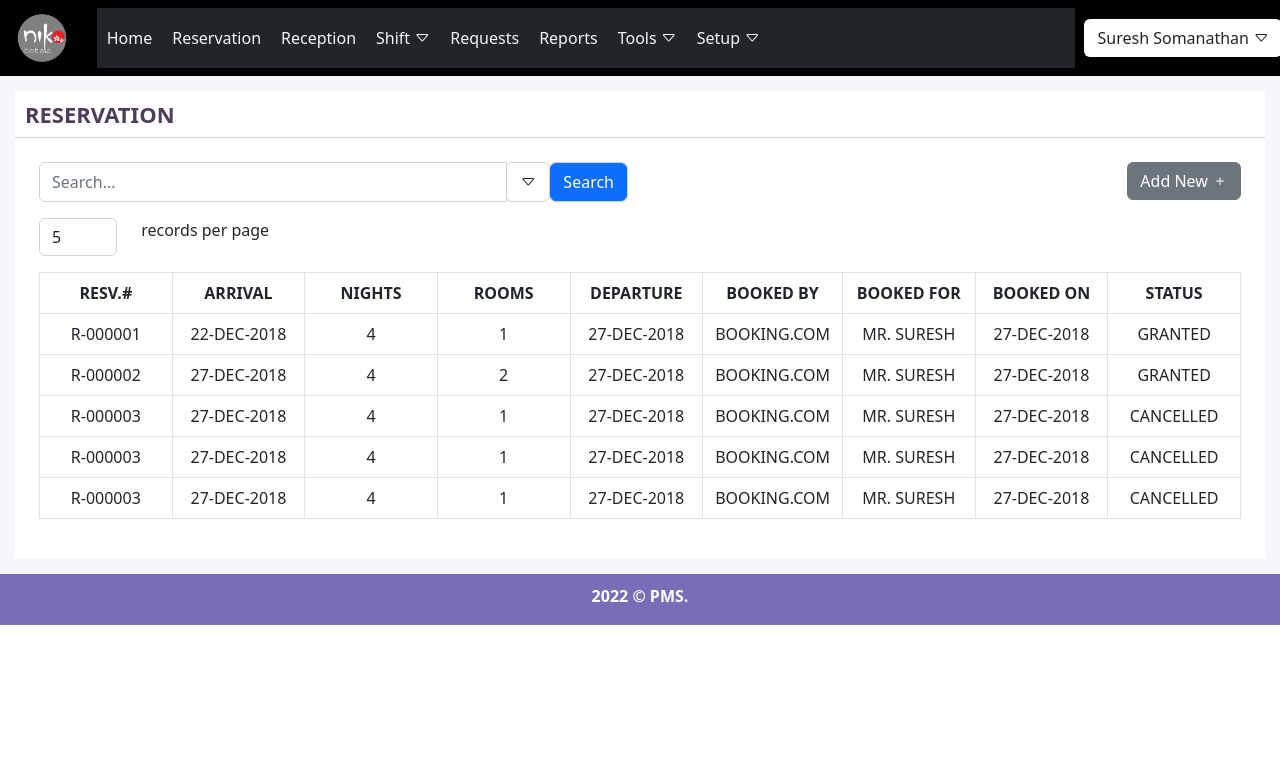
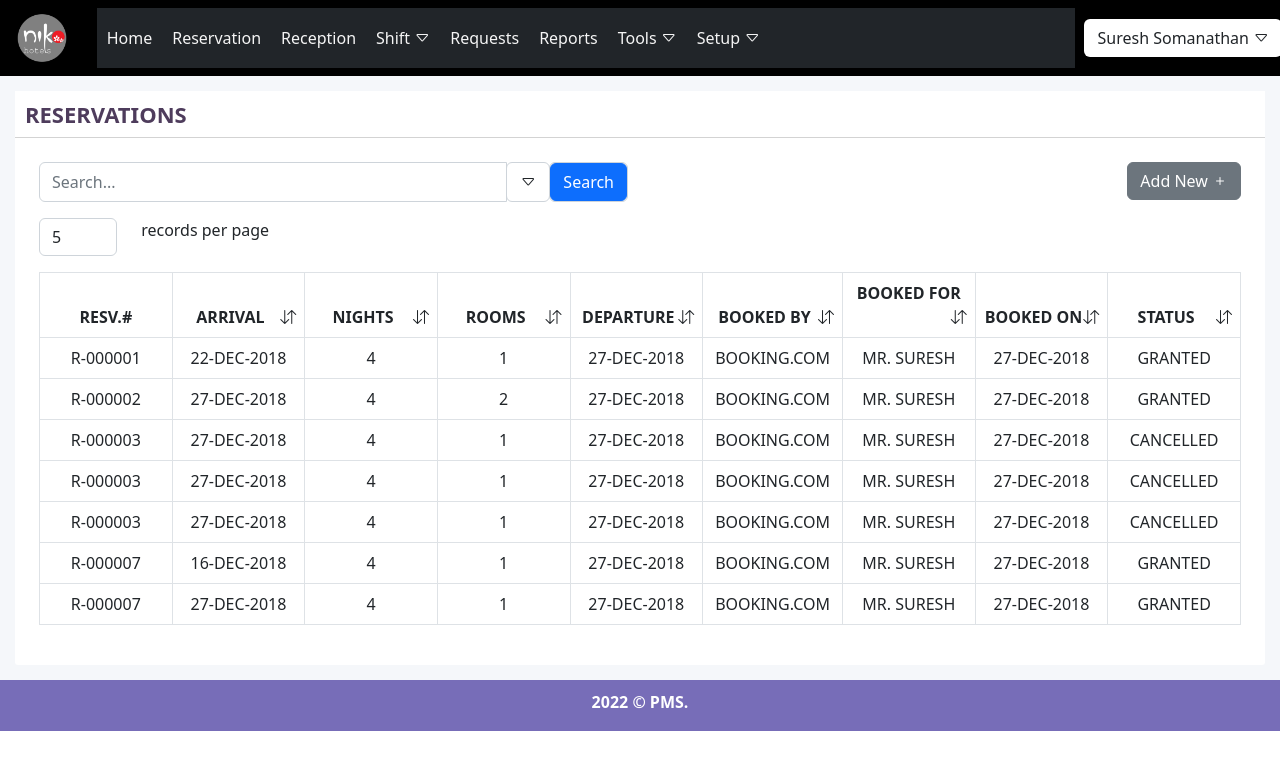
Before and after one commit to indocosmo-projects/PMS-Prototype, a React (Create React App) app: page / in a window 1280 px wide. Shown: the top 770 px of the page. Built offline with nearby package versions, Linux system fonts and the light colour scheme.

Commit message:
Reservation Page

```diff
--- a/src/component/Reservation/Reservation.jsx
+++ b/src/component/Reservation/Reservation.jsx
@@ -10,6 +10,8 @@ class Reservation extends React.Component {
     {id: 3, rese:' R-000003',arrival :'27-DEC-2018',nights:'4',rooms:'1',departure:'27-DEC-2018', bookedby:'BOOKING.COM',bookedfor:'MR. SURESH', bookedon:'27-DEC-2018',	status:'CANCELLED'},
     {id: 4, rese:'R-000003',arrival :'27-DEC-2018',nights:'4',rooms:'1',departure:'27-DEC-2018', bookedby:'BOOKING.COM',bookedfor:'MR. SURESH', bookedon:'27-DEC-2018',	status:'CANCELLED'},
     {id: 5, rese:'R-000003',arrival :'27-DEC-2018',nights:'4',rooms:'1',departure:'27-DEC-2018', bookedby:'BOOKING.COM',bookedfor:'MR. SURESH', bookedon:'27-DEC-2018',	status:'CANCELLED'},
+    {id: 6, rese:'R-000007',arrival :'16-DEC-2018',nights:'4',rooms:'1',departure:'27-DEC-2018', bookedby:'BOOKING.COM',bookedfor:'MR. SURESH', bookedon:'27-DEC-2018',	status:'GRANTED'},
+    {id: 7, rese:'R-000007',arrival :'27-DEC-2018',nights:'4',rooms:'1',departure:'27-DEC-2018', bookedby:'BOOKING.COM',bookedfor:'MR. SURESH', bookedon:'27-DEC-2018',	status:'GRANTED'},
     ],
 
 }
@@ -19,7 +21,7 @@ class Reservation extends React.Component {
         return(
                 <tbody>
                     {
-                    this.state.details.map(detail => <tr key={detail.id} >
+                    this.state.details.map(detail =>  <tr key={detail.id}  className="" >
                         <td>{detail.rese}</td>
                         <td>{detail.arrival}</td>
                         <td>{detail.nights}</td>
@@ -44,7 +46,7 @@ class Reservation extends React.Component {
                 <div className="container-fluid">
                     {/* ----- Heading ------ */}
                     <div>
-                        <h5 className="header"> RESERVATION </h5>
+                        <h5 className="header"> RESERVATIONS </h5>
                     </div>
 
                     <div className="p-4">
@@ -87,18 +89,18 @@ class Reservation extends React.Component {
 
                     <div className="row">
                         <div className="col-sm-12 ">
-                            <table className="table table-bordered">
+                            <table className="table table-bordered" >
                                 <thead >
                                     <tr>
                                         <th className="thstyle">RESV.#</th>
-                                        <th className="thstyle">ARRIVAL</th>
-                                        <th className="thstyle">NIGHTS</th>
-                                        <th className="thstyle">ROOMS</th>
-                                        <th className="thstyle">DEPARTURE</th>
-                                        <th className="thstyle">BOOKED BY</th>
-                                        <th className="thstyle">BOOKED FOR</th>
-                                        <th className="thstyle">BOOKED ON</th>
-                                        <th className="thstyle">STATUS</th>
+                                        <th className="thstyle">ARRIVAL  <i class="bi bi-arrow-down-up" style={{float : 'right'}}></i></th>
+                                        <th className="thstyle">NIGHTS <i class="bi bi-arrow-down-up" style={{float : 'right'}}></i> </th>
+                                        <th className="thstyle">ROOMS <i class="bi bi-arrow-down-up" style={{float : 'right'}}></i></th>
+                                        <th className="thstyle">DEPARTURE <i class="bi bi-arrow-down-up" style={{float : 'right'}}></i></th>
+                                        <th className="thstyle">BOOKED BY <i class="bi bi-arrow-down-up" style={{float : 'right'}}></i></th>
+                                        <th className="thstyle">BOOKED FOR <i class="bi bi-arrow-down-up" style={{float : 'right'}}></i></th>
+                                        <th className="thstyle">BOOKED ON <i class="bi bi-arrow-down-up" style={{float : 'right'}}></i></th>
+                                        <th className="thstyle">STATUS <i class="bi bi-arrow-down-up" style={{float : 'right'}}></i></th>
                                     </tr>
                                 </thead>
 
```
Also changed, not shown: src/component/Reservation/Reservation.css (+8 -0 lines).
